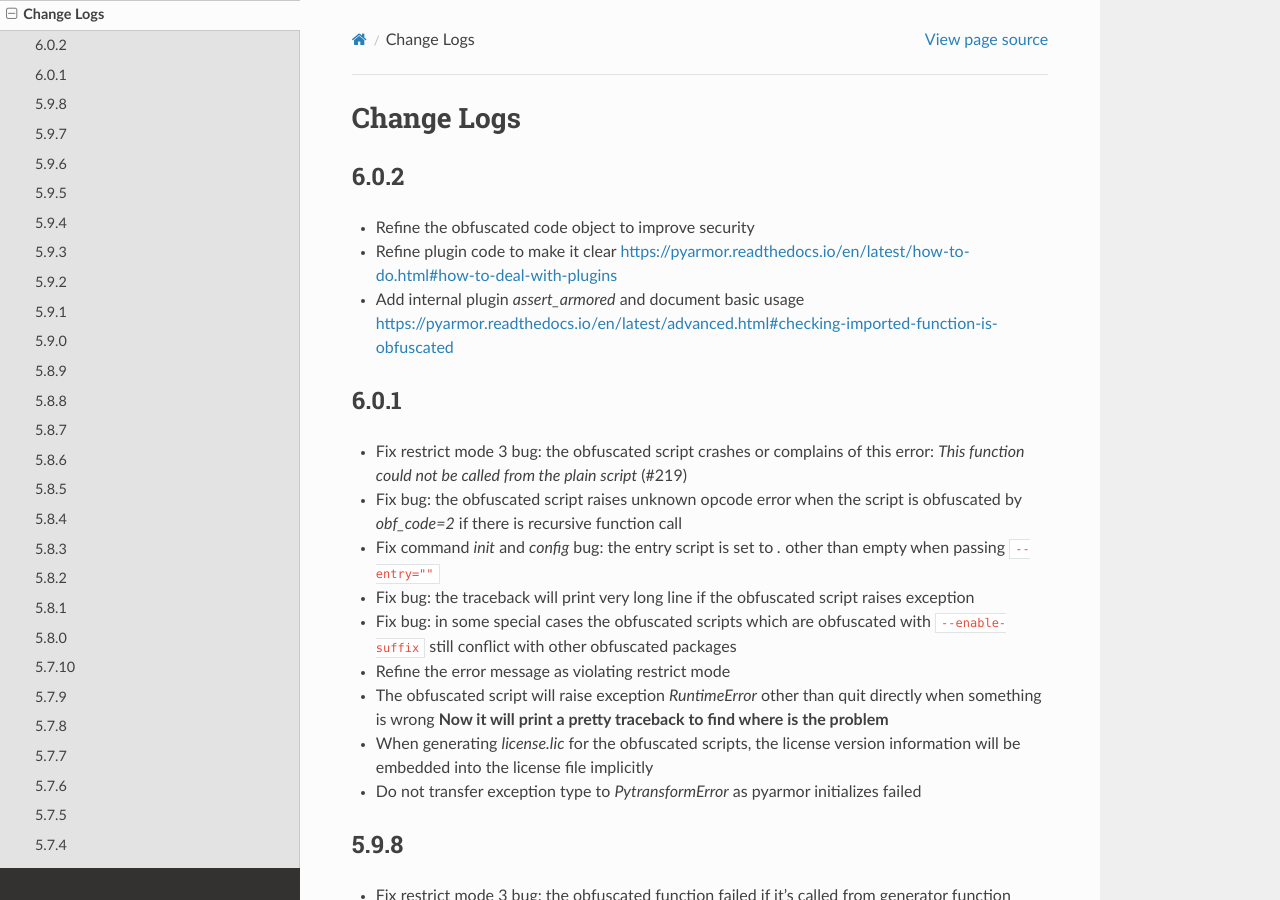
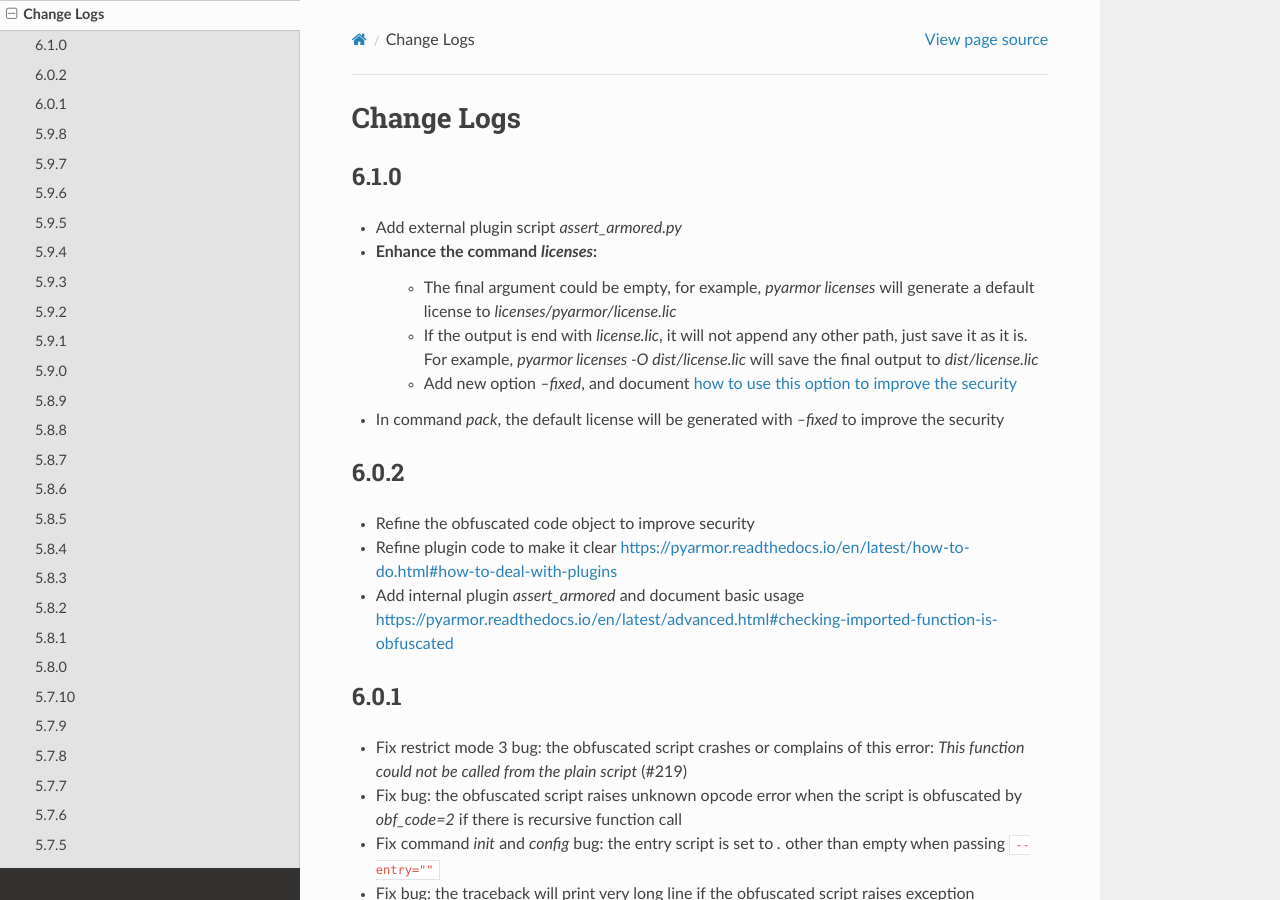
Before and after one commit to dashingsoft/pyarmor, a Sphinx documentation site: the page built from docs/change-logs.rst, in a window 1280 px wide and 900 px high. Built offline with Sphinx 7.4.7 and the Read the Docs theme 2.0.0, drawn with Linux system fonts in a browser that asks for light colours.

Commit message:
Add change logs

```diff
--- a/docs/change-logs.rst
+++ b/docs/change-logs.rst
@@ -2,6 +2,24 @@
 
 Change Logs
 ===========
+
+6.1.0
+-----
+* Add external plugin script `assert_armored.py`
+* Enhance the command `licenses`:
+   - The final argument could be empty, for example, `pyarmor licenses` will
+     generate a default license to `licenses/pyarmor/license.lic`
+   - If the output is end with `license.lic`, it will not append any other path,
+     just save it as it is. For example, `pyarmor licenses -O dist/license.lic`
+     will save the final output to `dist/license.lic`
+   - Add new option `--fixed`, and document `how to use this option to improve
+     the security`_
+* In command `pack`, the default license will be generated with `--fixed` to
+  improve the security
+
+.. _how to use this option to improve the security: https://pyarmor.readthedocs.io/en/latest/advanced.html#binding-obfuscated-scripts-to-python-interpreter
+
+
 
 6.0.2
 -----
```
